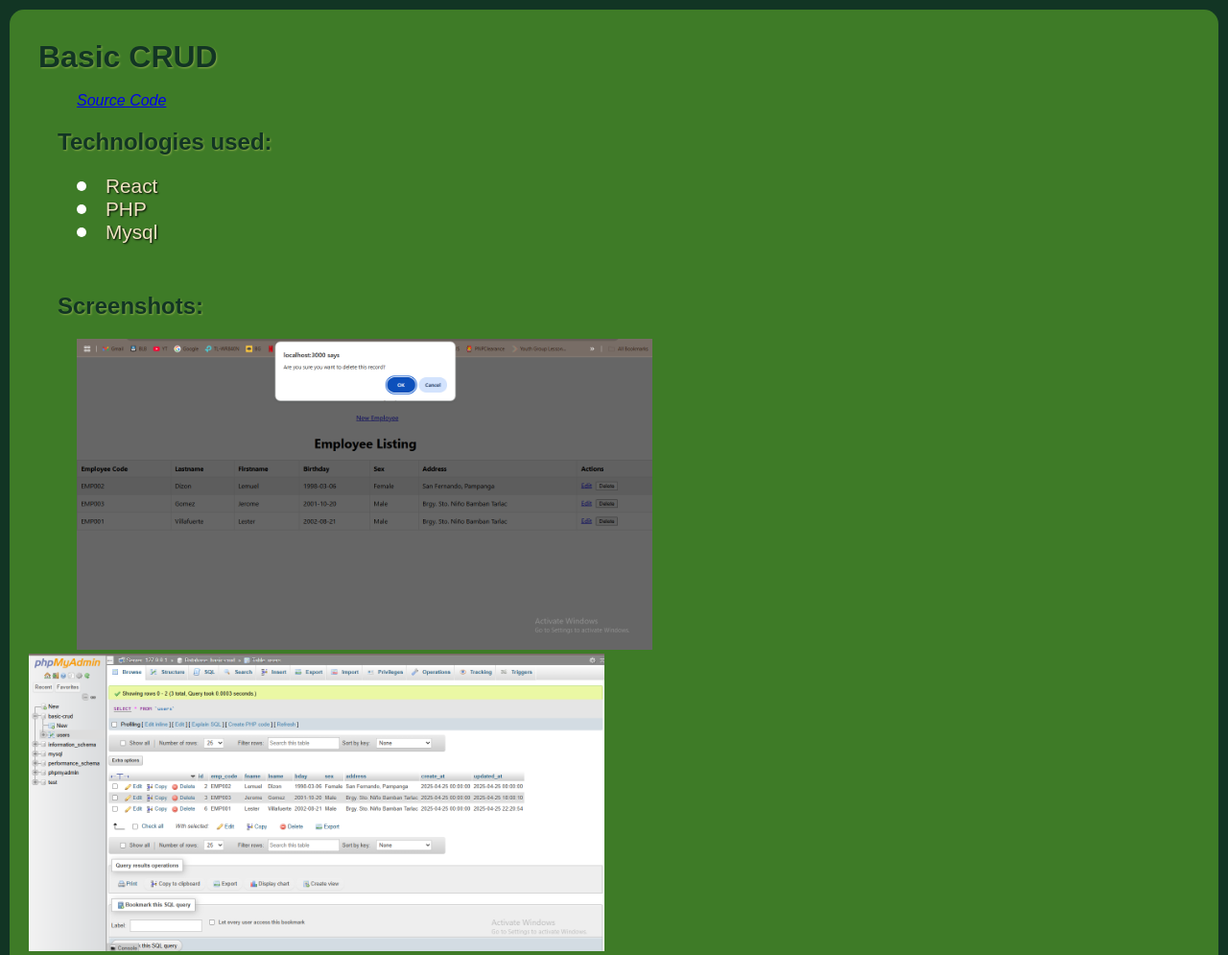
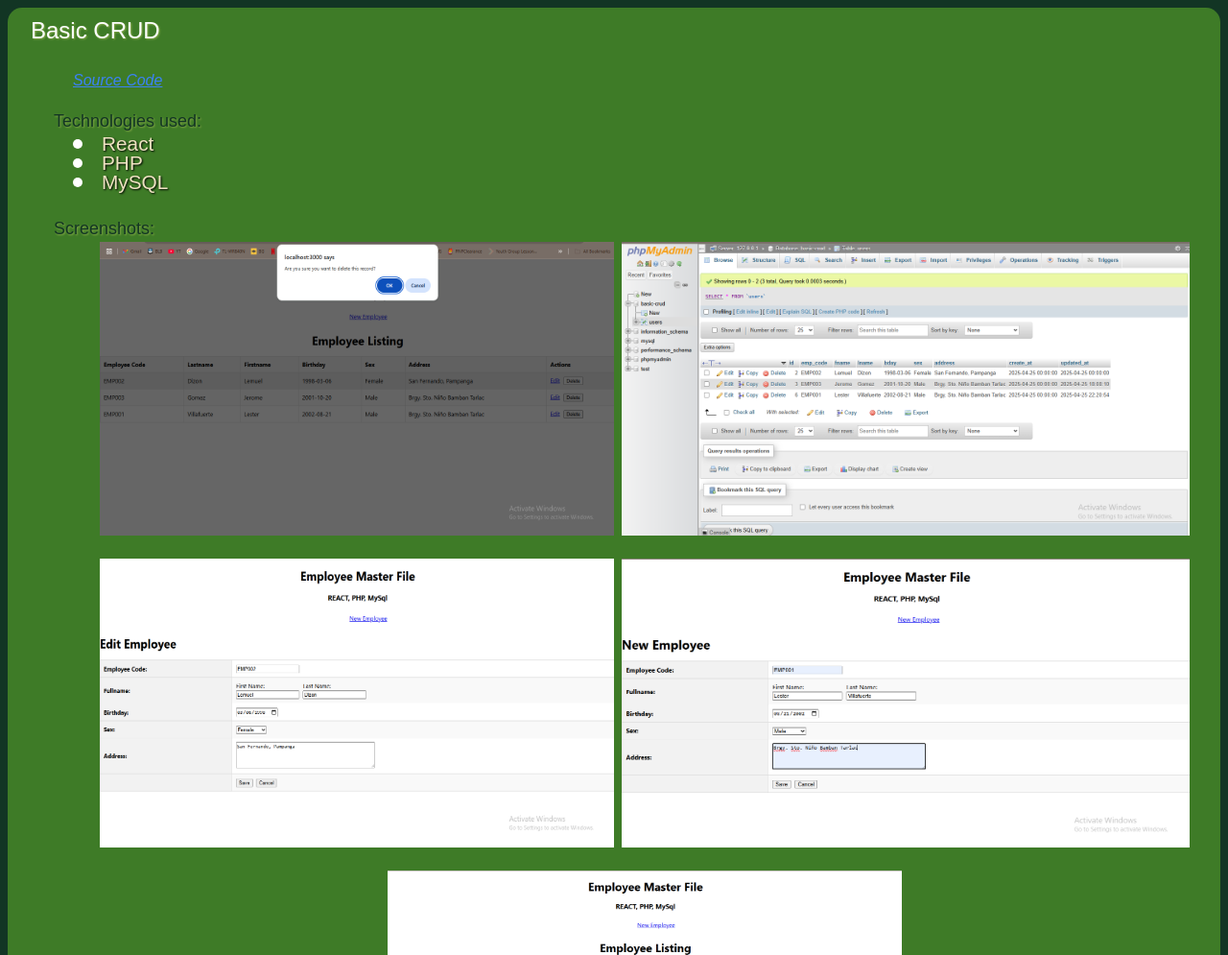
Before and after one commit to Izayoi20021/portfolio, a website: page basic_crud.html in a window 1280 px wide. Shown: the top 995 px of the page at 96% size. Drawn offline with nearby package versions, Linux system fonts and the light colour scheme.

Commit message:
Responsiveness for basic crud and capstone proj

```diff
--- a/basic_crud.html
+++ b/basic_crud.html
@@ -5,28 +5,36 @@
     <meta name="viewport" content="width=device-width, initial-scale=1.0">
     <title>Basic CRUD</title>
     <link rel="stylesheet" href="style.css">
+    <script src="https://cdn.tailwindcss.com"></script> <!-- ✅ Added Tailwind -->
 </head>
-<body>
-    <div class="basic_crud" style="background-color: #3E7B27; margin: 10px; padding: 10px;border-radius: 15px;">
-        <h1 class="skilltab">Basic CRUD</h1>
+<body class="overflow-x-hidden">
+
+    <div class="basic_crud bg-[#3E7B27] m-2 p-2 rounded-[15px]">
+        <h1 class="skilltab text-white text-2xl pl-4">Basic CRUD</h1>
         <br>
-        <a style="padding-left: 60px;" href="https://github.com/Izayoi20021/basiccrud/tree/testing"><i>Source Code</i></a>
+
+        <a href="https://github.com/Izayoi20021/basiccrud/tree/testing" class="pl-[60px] text-blue-500 underline italic">Source Code</a>
+
 
         <br>
-        <h2 style="padding-left: 40px; color:#123524; text-shadow:  1px 1px 2px #85A947;">Technologies used:</h2>
-        <ul style="color: #EFE3C2; text-shadow: 1px 1px 2px #000000; padding-left: 60px; font-size:small;" >
+        <h2 class="pl-10 text-[#123524] text-shadow text-lg mt-4" style="text-shadow: 1px 1px 2px #85A947;">Technologies used:</h2>
+        <ul class="pl-[60px] text-[#EFE3C2] text-sm" style="text-shadow: 1px 1px 2px #000000;">
             <li>React</li>
             <li>PHP</li>
-            <li>Mysql</li>
+            <li>MySQL</li>
         </ul>
         <br>
-        <h2 style="padding-left: 40px; color:#123524; text-shadow:  1px 1px 2px #85A947;">Screenshots:</h2>
-        <img src="basic_crud/image (1).png" alt="Basic CRUD Screenshot 1" style="padding-left: 60px; width: 600px;">
-        <img src="basic_crud/image (2).png" alt="Basic CRUD Screenshot 2" style="padding-left: 10px; width: 600px;">
-        <br><br>
-        <img src="basic_crud/image (3).png" alt="Basic CRUD Screenshot 3" style="padding-left: 60px; width: 600px;">
-        <img src="basic_crud/image (4).png" alt="Basic CRUD Screenshot 4" style="padding-left: 10px; width: 600px;">
-        <br><br>
-        <img src="basic_crud/image (5).png" alt="Basic CRUD Screenshot 5" style="padding-left: 60px; width: 600px;">
+
+        <h2 class="pl-10 text-[#123524] text-lg" style="text-shadow: 1px 1px 2px #85A947;">Screenshots:</h2>
+
+        <div class="flex flex-wrap justify-center gap-y-6 px-4">
+            <img src="basic_crud/image (1).png" alt="Basic CRUD Screenshot 1" class="w-full max-w-[600px] sm:pl-16" />
+            <img src="basic_crud/image (2).png" alt="Basic CRUD Screenshot 2" class="w-full max-w-[600px] sm:pl-2" />
+            <img src="basic_crud/image (3).png" alt="Basic CRUD Screenshot 3" class="w-full max-w-[600px] sm:pl-16" />
+            <img src="basic_crud/image (4).png" alt="Basic CRUD Screenshot 4" class="w-full max-w-[600px] sm:pl-2" />
+            <img src="basic_crud/image (5).png" alt="Basic CRUD Screenshot 5" class="w-full max-w-[600px] sm:pl-16" />
+        </div>
     </div>
+
+</body>
 </html>
```
Also changed, not shown: capstone.html (+14 -9 lines), index.html (+2 -2 lines).
